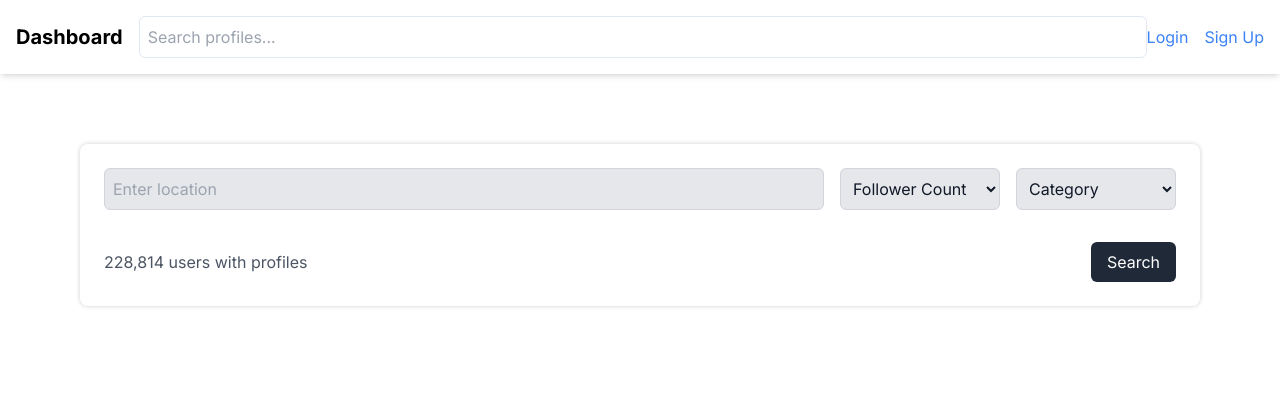
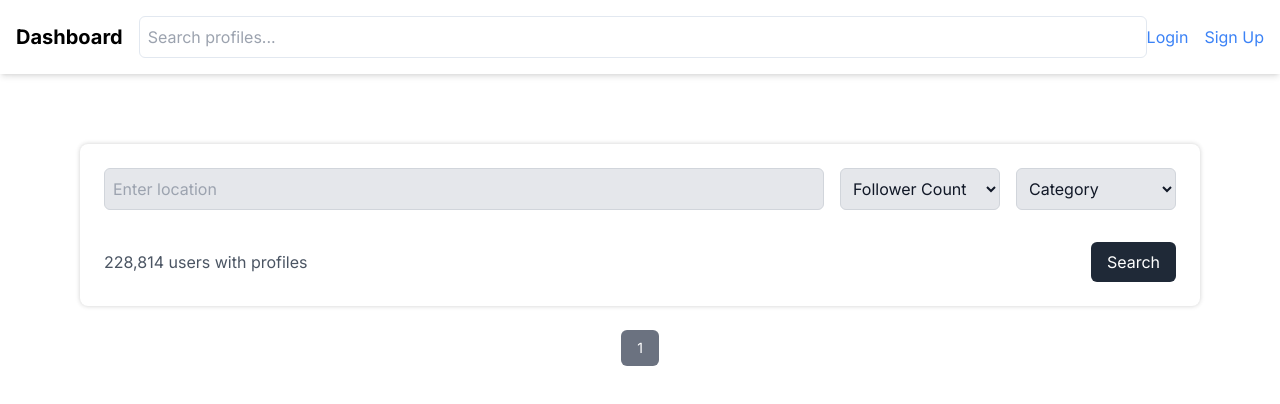
Before and after one commit to jay-2001/next-repo, a Next.js app: page /dashboard in a window 1280 px wide. Shown: the top 404 px of the page. Built offline with nearby package versions, Linux system fonts and the light colour scheme; what tailwindcss-debug-screens would draw is missing.

Commit message:
Feature: Pagination support added

```diff
--- a/src/app/dashboard/dashboard.tsx
+++ b/src/app/dashboard/dashboard.tsx
@@ -212,6 +212,19 @@ const Dashboard: React.FC = () => {
     return text;
   };
 
+  const getVisiblePages = () => {
+    const pageWindowSize = 10;
+    let start = 0;
+    let end = Math.min(pageWindowSize, totalPages);
+
+    if (currentPage > 6 && totalPages > pageWindowSize) {
+      start = currentPage - 6;
+      end = Math.min(currentPage + 4, totalPages);
+    }
+
+    return Array.from({ length: end - start }, (_, i) => start + i);
+  };
+
   return (
     <div className="p-8 bg-white text-gray-900">
       {/* Filters Card */}
@@ -332,23 +345,40 @@ const Dashboard: React.FC = () => {
           </div>
         ))}
       </div>
-      {totalPages > 1 && (
-        <div className="mt-6 flex justify-end">
-          {Array.from({ length: totalPages }, (_, index) => (
+      {/* Pagination */}
+      <div className="mt-6 flex justify-center">
+        <nav className="inline-flex ">
+          {currentPage > 0 && (
             <button
-              key={index}
-              onClick={() => handlePageClick(index)}
-              className={`mx-1 px-3 py-1 rounded-md ${
-                currentPage === index
-                  ? "bg-blue-600 text-white"
-                  : "bg-gray-200 text-gray-700 hover:bg-gray-300"
+              onClick={() => handlePageClick(currentPage - 1)}
+              className="px-4 py-2 text-sm font-medium text-gray-700 bg-white border border-gray-300 rounded-r-md rounded-l-md hover:bg-gray-50"
+            >
+              &lt;
+            </button>
+          )}
+          {getVisiblePages().map((pageNumber) => (
+            <button
+              key={pageNumber}
+              onClick={() => handlePageClick(pageNumber)}
+              className={`px-4 py-2 text-sm font-medium${
+                pageNumber === currentPage
+                  ? "border border-gray-300 rounded-l-md rounded-r-md bg-gray-500 text-white"
+                  : "bg-white text-gray-700 hover:bg-gray-50"
               }`}
             >
-              {index + 1}
+              {pageNumber + 1}
             </button>
           ))}
-          </div>
-      )}
+          {currentPage < totalPages - 1 && (
+            <button
+              onClick={() => handlePageClick(currentPage + 1)}
+              className="px-4 py-2 text-l font-medium text-gray-700 bg-white border border-gray-300 rounded-l-md rounded-r-md hover:bg-gray-50"
+            >
+              &gt;
+            </button>
+          )}
+        </nav>
+      </div>
     </div>
   );
 };
```
